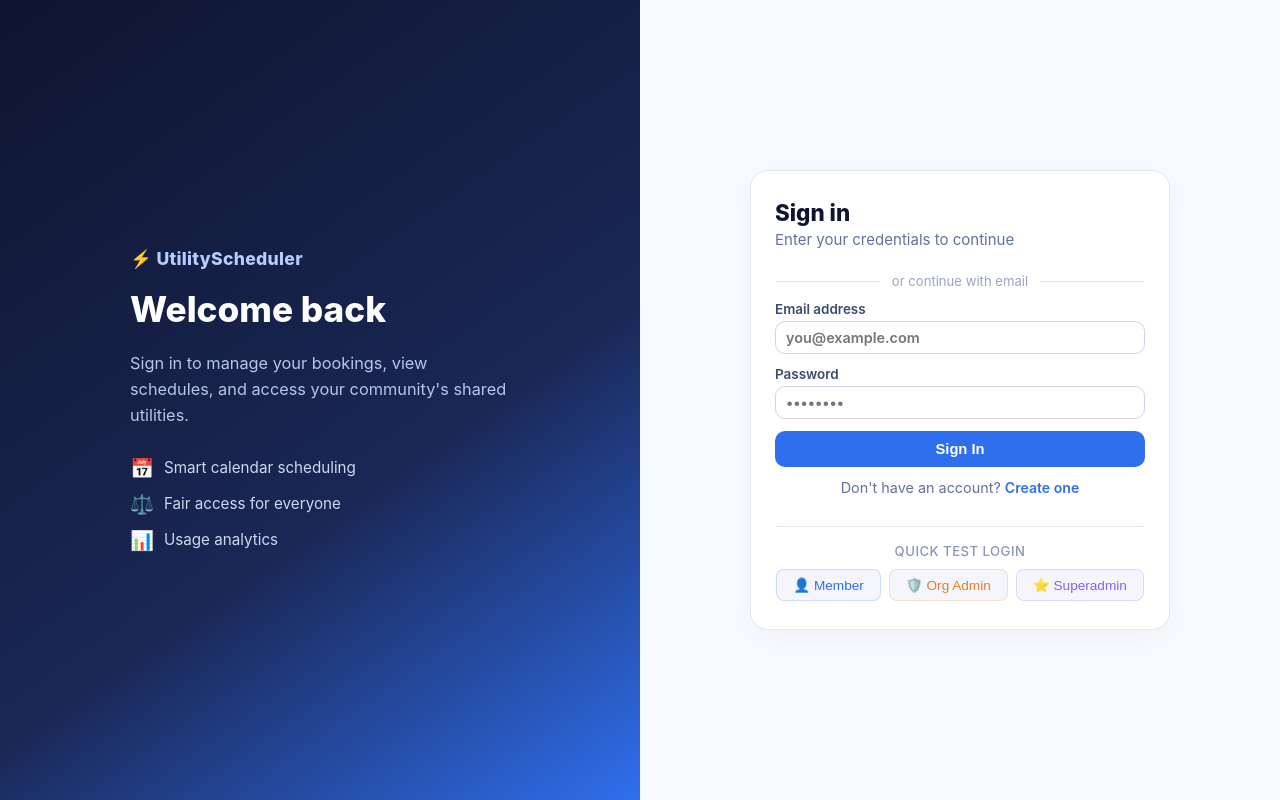
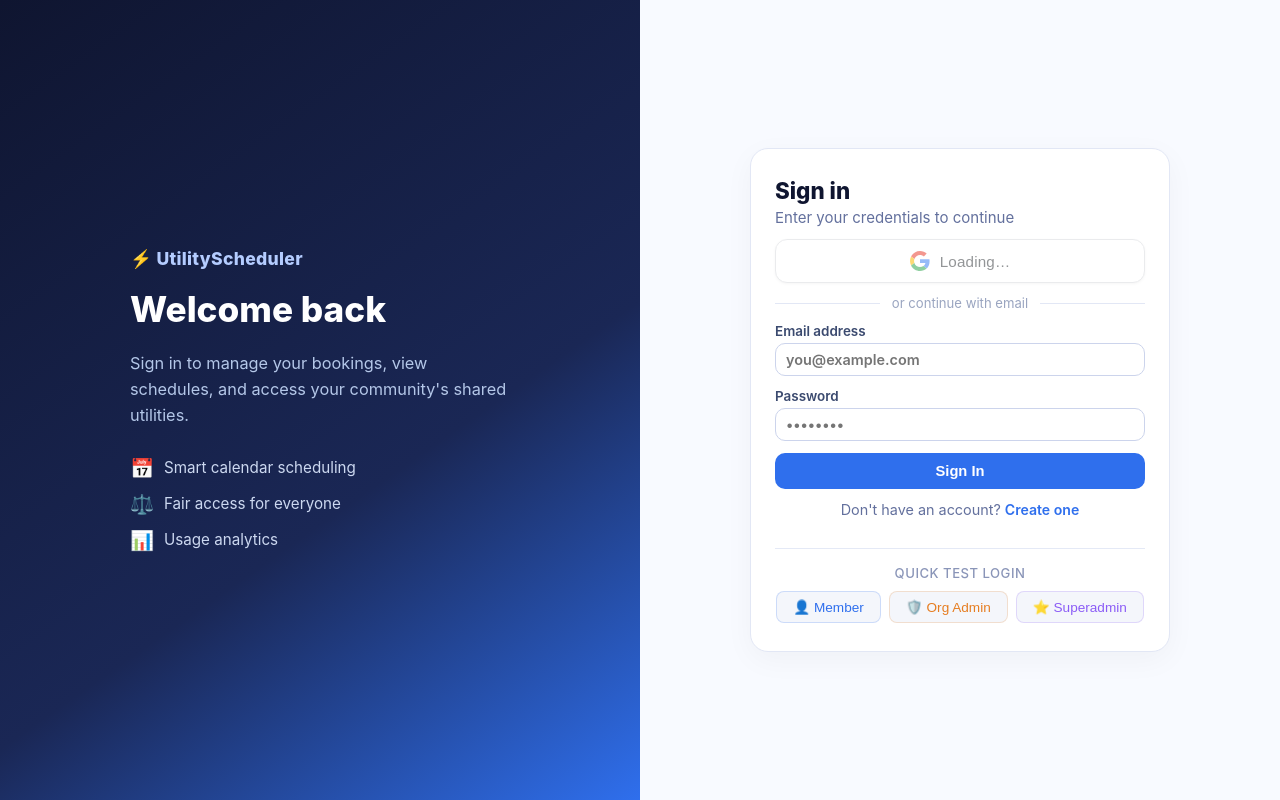
Before and after one commit to manish-raj-kamal/Utility-Scheduler, a React (Vite) app in the folder client/: page /login in a window 1280 px wide. Built offline with nearby package versions, Linux system fonts and the light colour scheme; no server answers.

Commit message:
Fix Google sign-in button on Vercel: use custom button + prompt() instead of renderButton iframe

```diff
--- a/client/src/components/GoogleLoginButton.jsx
+++ b/client/src/components/GoogleLoginButton.jsx
@@ -1,52 +1,73 @@
-import { useEffect, useRef } from 'react';
+import { useEffect, useRef, useState } from 'react';
 
 const GOOGLE_CLIENT_ID = import.meta.env.VITE_GOOGLE_CLIENT_ID;
 
 export default function GoogleLoginButton({ onSuccess, onError, text = 'signin_with' }) {
-  const btnRef = useRef(null);
+  const [ready, setReady] = useState(false);
+  const initialised = useRef(false);
 
   useEffect(() => {
     if (!GOOGLE_CLIENT_ID) return;
 
-    const initGoogle = () => {
-      if (!window.google?.accounts?.id) return;
+    const init = () => {
+      if (!window.google?.accounts?.id || initialised.current) return;
+      initialised.current = true;
 
       window.google.accounts.id.initialize({
         client_id: GOOGLE_CLIENT_ID,
         callback: (response) => {
-          if (response.credential) {
-            onSuccess(response.credential);
-          }
-        }
+          if (response.credential) onSuccess(response.credential);
+        },
+        cancel_on_tap_outside: true,
       });
 
-      window.google.accounts.id.renderButton(btnRef.current, {
-        type: 'standard',
-        theme: 'outline',
-        size: 'large',
-        text,
-        width: 360,
-        logo_alignment: 'left'
-      });
+      setReady(true);
     };
 
-    // Google script might load after component mounts
     if (window.google?.accounts?.id) {
-      initGoogle();
+      init();
     } else {
       const interval = setInterval(() => {
         if (window.google?.accounts?.id) {
           clearInterval(interval);
-          initGoogle();
+          init();
         }
       }, 100);
-      return () => clearInterval(interval);
+      // Clean up if the script never loads (e.g. ad-blocker)
+      const timeout = setTimeout(() => clearInterval(interval), 8000);
+      return () => { clearInterval(interval); clearTimeout(timeout); };
     }
-  }, [onSuccess, text]);
+  }, [onSuccess]);
 
-  if (!GOOGLE_CLIENT_ID) {
-    return null;
-  }
+  const handleClick = () => {
+    if (window.google?.accounts?.id) {
+      window.google.accounts.id.prompt((notification) => {
+        if (notification.isSkippedMoment() || notification.isDismissedMoment()) {
+          // One Tap was dismissed — nothing to do, user can try again
+        }
+      });
+    }
+  };
 
-  return <div ref={btnRef} className="google-btn-wrap" />;
+  const label = text === 'signup_with' ? 'Sign up with Google' : 'Sign in with Google';
+
+  return (
+    <button
+      type="button"
+      className="google-custom-btn"
+      onClick={handleClick}
+      disabled={!ready}
+      title={ready ? label : 'Loading Google Sign-In…'}
+    >
+      {/* Google "G" SVG logo */}
+      <svg width="20" height="20" viewBox="0 0 48 48" aria-hidden="true">
+        <path fill="#EA4335" d="M24 9.5c3.54 0 6.71 1.22 9.21 3.6l6.85-6.85C35.9 2.38 30.47 0 24 0 14.62 0 6.51 5.38 2.56 13.22l7.98 6.19C12.43 13.72 17.74 9.5 24 9.5z"/>
+        <path fill="#4285F4" d="M46.98 24.55c0-1.57-.15-3.09-.38-4.55H24v9.02h12.94c-.58 2.96-2.26 5.48-4.78 7.18l7.73 6c4.51-4.18 7.09-10.36 7.09-17.65z"/>
+        <path fill="#FBBC05" d="M10.53 28.59c-.48-1.45-.76-2.99-.76-4.59s.27-3.14.76-4.59l-7.98-6.19C.92 16.46 0 20.12 0 24c0 3.88.92 7.54 2.56 10.78l7.97-6.19z"/>
+        <path fill="#34A853" d="M24 48c6.48 0 11.93-2.13 15.89-5.81l-7.73-6c-2.15 1.45-4.92 2.3-8.16 2.3-6.26 0-11.57-4.22-13.47-9.91l-7.98 6.19C6.51 42.62 14.62 48 24 48z"/>
+        <path fill="none" d="M0 0h48v48H0z"/>
+      </svg>
+      <span>{ready ? label : 'Loading…'}</span>
+    </button>
+  );
 }
--- a/client/src/index.css
+++ b/client/src/index.css
@@ -983,6 +983,39 @@
 .google-btn-wrap {
   display: flex;
   justify-content: center;
+}
+
+/* Custom Google sign-in button (replaces GSI renderButton iframe) */
+.google-custom-btn {
+  display: flex;
+  align-items: center;
+  justify-content: center;
+  gap: 10px;
+  width: 100%;
+  padding: 11px 18px;
+  border: 1.5px solid #dadce0;
+  border-radius: 12px;
+  background: #fff;
+  color: #3c4043;
+  font-size: 0.95rem;
+  font-weight: 500;
+  cursor: pointer;
+  transition: background 0.18s, box-shadow 0.18s, border-color 0.18s;
+  box-shadow: 0 1px 3px rgba(0,0,0,0.08);
+  letter-spacing: 0.01em;
+}
+.google-custom-btn:hover:not(:disabled) {
+  background: #f8f9fc;
+  box-shadow: 0 2px 8px rgba(0,0,0,0.12);
+  border-color: #c6c8cc;
+}
+.google-custom-btn:active:not(:disabled) {
+  background: #f1f3f8;
+  box-shadow: none;
+}
+.google-custom-btn:disabled {
+  opacity: 0.55;
+  cursor: default;
 }
 
 /* ── Registration multi-step ── */
```
